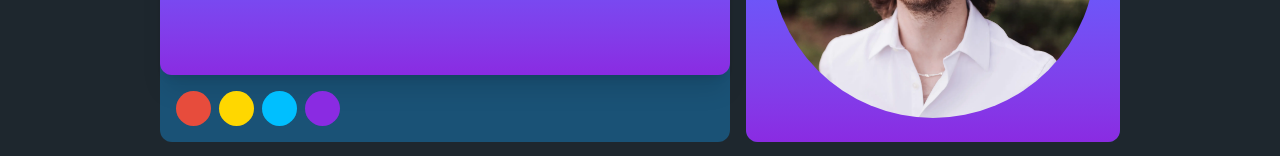
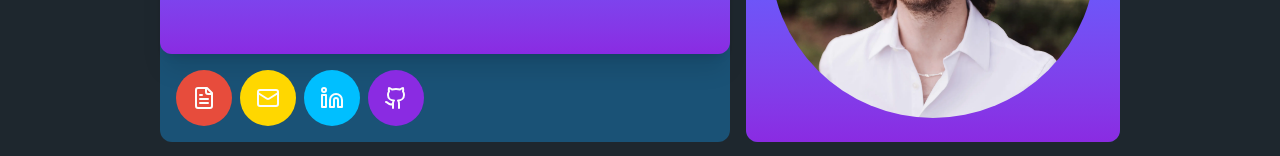
Before and after one commit to taylorhoyt/portfolio-v2, a Next.js app: page / in a window 1280 px wide. Shown: the part 316-472 px from the top of the page. Built offline with nearby package versions, Linux system fonts and the light colour scheme; grey boxes are pictures that could not be loaded.

Commit message:
Made button row functional (minus resume link)

```diff
--- a/src/components/cards/ProjectCard.tsx
+++ b/src/components/cards/ProjectCard.tsx
@@ -47,7 +47,7 @@ const ProjectCard: FC<ProjectCardProps> = ({
           )}
           {githubUrl && (
             <Link href={githubUrl} target="_blank" rel="noopener noreferrer">
-              <BasicButton className="bg-dark-slate-blue text-white">
+              <BasicButton className="bg-dark-slate-blue text-off-white">
                 <Github size={24} />
               </BasicButton>
             </Link>
--- a/src/pages/index.tsx
+++ b/src/pages/index.tsx
@@ -1,9 +1,11 @@
 import TopSection from "@/components/sections/TopSection";
 import React from "react";
 import ProjectSection from "@/components/sections/ProjectSection";
+import { Linkedin, Github, Mail, FileText } from "lucide-react";
 import ProjectCard from "@/components/cards/ProjectCard";
 import BasicButton from "@/components/buttons/BasicButton";
 import LoadingImage from "@/components/LoadingImage";
+import Link from "next/link";
 
 export default function Home() {
   return (
@@ -46,13 +48,50 @@ export default function Home() {
           buttonRow={() => {
             return (
               <>
-                <BasicButton className="bg-expressive-red h-[35px] w-[35px]"></BasicButton>
-                <BasicButton
-                  className="bg-expressive-yellow h-[35px] w-[35px]"
-                  tooltipLabel="label"
-                ></BasicButton>
-                <BasicButton className="bg-expressive-blue h-[35px] w-[35px]"></BasicButton>
-                <BasicButton className="bg-expressive-amethyst h-[35px] w-[35px]"></BasicButton>
+                <Link href={""} target="_blank" rel="noopener noreferrer">
+                  <BasicButton
+                    className="bg-expressive-red text-off-white"
+                    tooltipLabel="View my resume"
+                  >
+                    <FileText size={24} />
+                  </BasicButton>
+                </Link>
+                <Link
+                  href={"mailto:me@taylorhoyt.com"}
+                  target="_blank"
+                  rel="noopener noreferrer"
+                >
+                  <BasicButton
+                    className="bg-expressive-yellow text-off-white"
+                    tooltipLabel="Email Me!"
+                  >
+                    <Mail size={24} />
+                  </BasicButton>
+                </Link>
+                <Link
+                  href={"https://www.linkedin.com/in/taylorchoyt"}
+                  target="_blank"
+                  rel="noopener noreferrer"
+                >
+                  <BasicButton
+                    className="bg-expressive-blue text-off-white"
+                    tooltipLabel="Connect with me!"
+                  >
+                    <Linkedin size={24} />
+                  </BasicButton>
+                </Link>
+                <Link
+                  href={"https://github.com/taylorhoyt"}
+                  target="_blank"
+                  rel="noopener noreferrer"
+                >
+                  <BasicButton
+                    className="bg-expressive-amethyst text-off-white"
+                    tooltipLabel="View my code"
+                  >
+                    <Github size={24} />
+                  </BasicButton>
+                </Link>
               </>
             );
           }}
@@ -62,7 +101,7 @@ export default function Home() {
             title={"Project"}
             description={"This is a project card"}
             imageUrl={"/project-images/lawnmower.webp"}
-            projectUrl={"mcms.taylorhoyt.com"}
+            projectUrl={"https://mcms.taylorhoyt.com"}
             githubUrl={"https://github.com/taylorhoyt"}
           />
           <ProjectCard
```
